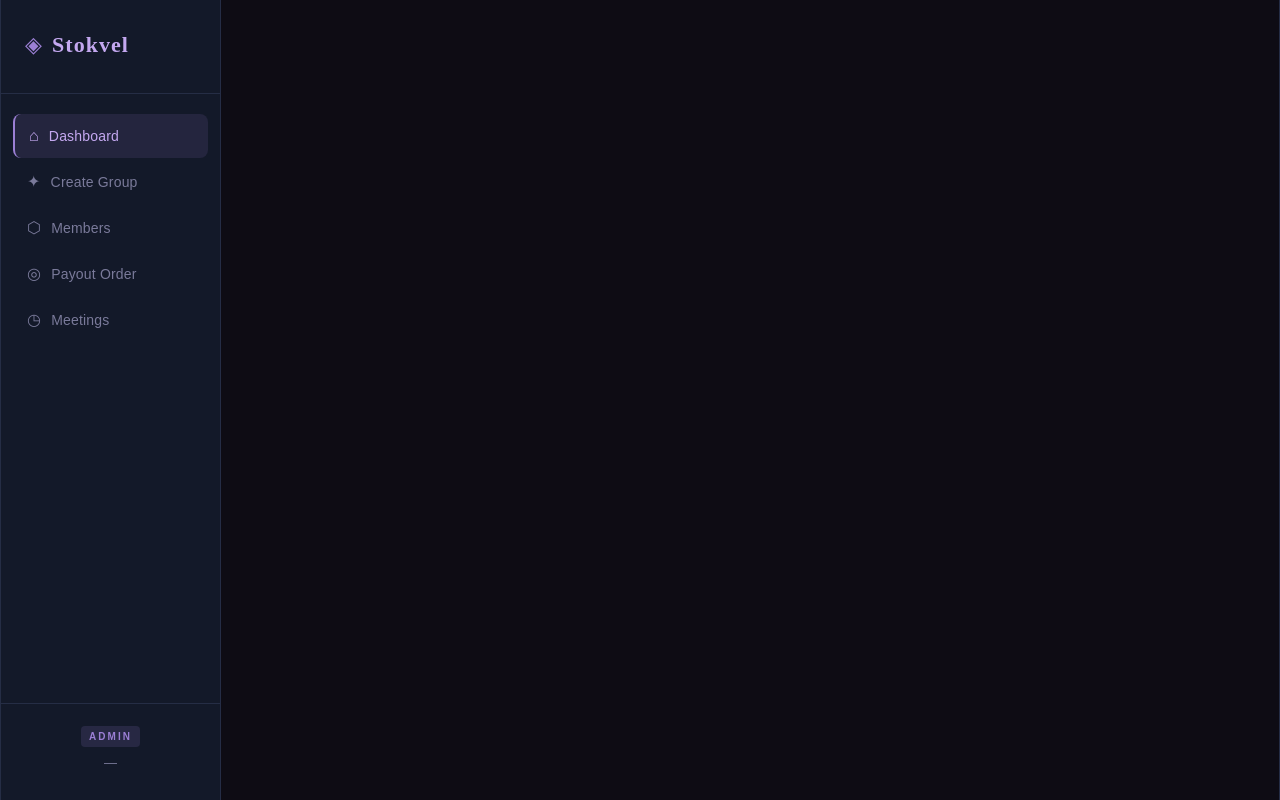
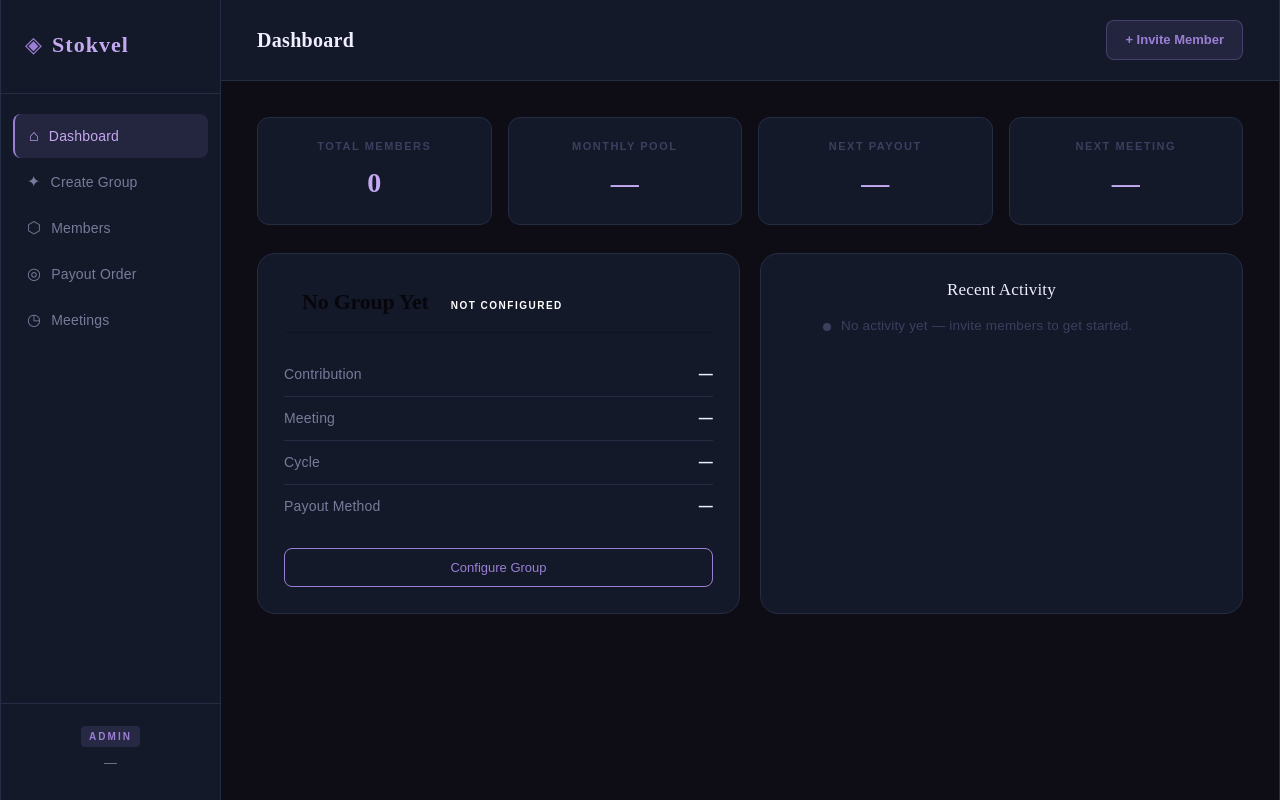
Before and after one commit to lerato-s/stokvel-project, a React (Vite) app in the folder client/: page /g in a window 1280 px wide. Built offline with nearby package versions, Linux system fonts and the light colour scheme.

Commit message:
Fixed the screen issue

```diff
--- a/client/src/pages/group.jsx
+++ b/client/src/pages/group.jsx
@@ -458,7 +458,9 @@ export default function Group() {
   };
 
   return (
-    <>
+    // ↓ THIS is the only change — replaced <> with a real div
+    <div className="app-layout">
+
       {/* Sidebar */}
       <aside className="sidebar">
         <div className="sidebar-logo">
@@ -494,7 +496,6 @@ export default function Group() {
           </div>
         </header>
 
-        {/* Sections use the same .section / .section.active pattern as the original CSS */}
         <section className={`section${activeSection === "dashboard" ? " active" : ""}`}>
           <Dashboard
             members={members}
@@ -564,6 +565,7 @@ export default function Group() {
       </Modal>
 
       <Toast message={toast} />
-    </>
+
+    </div>
   );
 }
```
